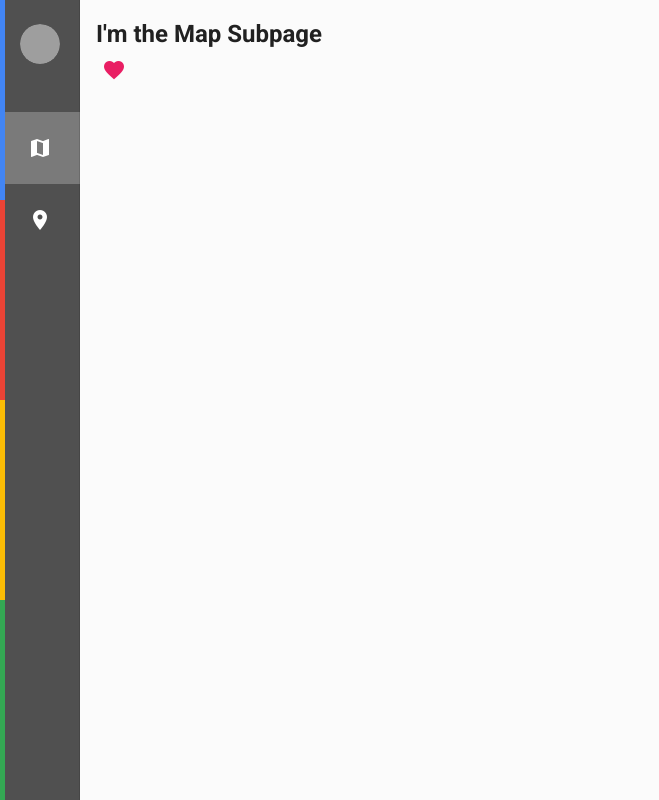
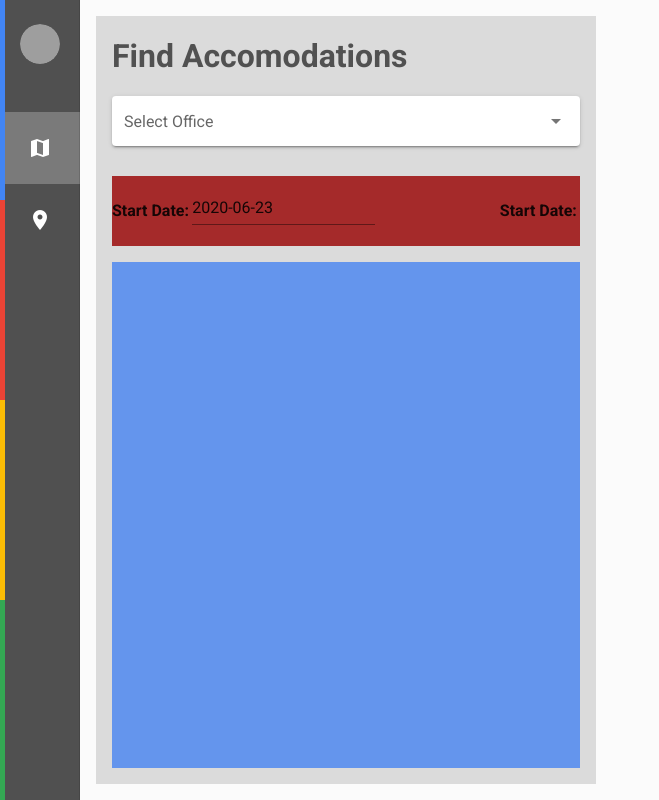
Before and after one commit to googleinterns/step94-2020-greloc, a Vue app in the folder vue-dash/: page /#/map in a window 1280 px wide. Shown: the whole page, without its empty margins (0-659 px from the left). Built offline with nearby package versions, Linux system fonts and the light colour scheme; grey boxes are pictures that could not be loaded.

Commit message:
basic listing layout

```diff
--- a/vue-dash/src/App.vue
+++ b/vue-dash/src/App.vue
@@ -74,4 +74,9 @@ export default {
     height: 100vh;
     width: 100%;
   }
+
+  .subpage-title {
+    margin-bottom: 1rem;
+    color: #515151;
+  }
 </style>
--- a/vue-dash/src/components/MapSubpage.vue
+++ b/vue-dash/src/components/MapSubpage.vue
@@ -1,21 +1,27 @@
 <template>
-    <div class="subpage">
-        <h2>I'm the Map Subpage</h2>
-        <v-btn icon color="pink">
-          <v-icon>mdi-heart</v-icon>
-        </v-btn>
+    <div class="subpage" id="map-subpage">
+      <ListingsContainer/>
     </div>
 </template>
 
 <script>
+import ListingsContainer from './sub-components/map-subpage/ListingsContainer.vue'
+
 export default {
   name: 'Template',
+  components: {
+    ListingsContainer
+  },
   props: {
-    msg: String
+    userData: Object
   }
 }
 </script>
 
 <style scoped>
-
+  #map-subpage {
+    display: flex;
+    align-items: flex-start;
+    justify-content: flex-start;
+  }
 </style>
--- /dev/null
+++ b/vue-dash/src/components/sub-components/map-subpage/DateRangeSelector.vue
@@ -0,0 +1,83 @@
+<template>
+  <div class="date-range-selector">
+    <div class="picker-container">
+      <span class="range-label">Start Date:</span>
+
+      <v-menu
+        ref="menu"
+        v-model="menu"
+        :close-on-content-click="false"
+        :return-value.sync="date"
+        transition="scale-transition"
+        offset-y
+      >
+        <template v-slot:activator="{ on, attrs }">
+          <v-text-field
+            v-model="date"
+            readonly
+            v-bind="attrs"
+            v-on="on"
+            width="30px"
+          ></v-text-field>
+        </template>
+
+        <v-date-picker v-model="date" no-title scrollable>
+          <v-spacer></v-spacer>
+          <v-btn text color="primary" @click="menu = false">Cancel</v-btn>
+          <v-btn text color="primary" @click="$refs.menu.save(date)">OK</v-btn>
+        </v-date-picker>
+      </v-menu>
+    </div>
+
+    <div id="end-date">
+      <span class="range-label">Start Date:</span>
+    </div>
+  </div>
+</template>
+
+<script>
+export default {
+  name: 'DateRangeSelector',
+  components: {
+  },
+  props: {
+    msg: String
+  },
+  data: () => ({
+    date: new Date().toISOString().substr(0, 10),
+    menu: false,
+  }),
+  methods: {
+
+  }
+}
+</script>
+
+<style scoped>
+
+  .date-range-selector {
+    width: 100%;
+    height: 80px;
+
+    display: flex;
+    flex-direction: row;
+    align-items: center;
+    justify-content: space-between;
+
+    margin-bottom: 1rem;
+    background-color: brown;
+  }
+
+  .picker-container {
+    display: flex;
+    flex-direction: row;
+    align-items: center;
+    justify-content: space-between;
+  }
+
+  .range-label {
+    font-weight: bold;
+    margin-right: .2rem;
+  }
+
+</style>
--- /dev/null
+++ b/vue-dash/src/components/sub-components/map-subpage/Listing.vue
@@ -0,0 +1,18 @@
+<template>
+  <div>
+
+  </div>
+</template>
+
+<script>
+export default {
+  name: 'Listing',
+  props: {
+    listings: Array
+  }
+}
+</script>
+
+<style scoped>
+
+</style>
--- /dev/null
+++ b/vue-dash/src/components/sub-components/map-subpage/Listings.vue
@@ -0,0 +1,27 @@
+<template>
+  <div id="listings-component">
+    <Listing/>
+  </div>
+</template>
+
+<script>
+import Listing from './Listing.vue'
+
+export default {
+  name: 'Listings',
+  components: {
+    Listing
+  },
+  props: {
+    listings: Array
+  }
+}
+</script>
+
+<style scoped>
+  #listings-component {
+    height: 100%;
+    width: 100%;
+    background-color: cornflowerblue;
+  }
+</style>
--- /dev/null
+++ b/vue-dash/src/components/sub-components/map-subpage/ListingsContainer.vue
@@ -0,0 +1,62 @@
+<template>
+  <div id="listings-cont">
+    <h1 class="subpage-title">Find Accomodations</h1>
+    <v-select
+      :items="offices"
+      label="Select Office"
+      id="select-office"
+      style="width: 100%; margin-bottom: 0;"
+      height="50px"
+      solo
+    ></v-select>
+
+    <DateRangeSelector/>
+
+    <Listings :listings="[]"/>
+  </div>
+</template>
+
+<script>
+import Listings from './Listings.vue'
+import DateRangeSelector from './DateRangeSelector.vue'
+
+export default {
+  name: 'ListingsContainer',
+  components: {
+    Listings,
+    DateRangeSelector
+  },
+
+  data: () => ({
+    offices: [
+      "Sunnyvale",
+      "Mountain View"
+    ]
+  }),
+
+  methods: {
+
+  }
+}
+</script>
+
+<style scoped>
+
+  #listings-cont {
+    width: 500px;
+    height: 100%;
+
+    display: flex;
+    flex-direction: column;
+    align-items: flex-start;
+    justify-content: flex-start;
+
+    background-color: #dbdbdb;
+    padding: 16px;
+  }
+
+  #select-office {
+    width: 100%;
+  }
+
+</style>
```
Also changed, not shown: vue-dash/src/components/Template.vue (+8 -0 lines).
